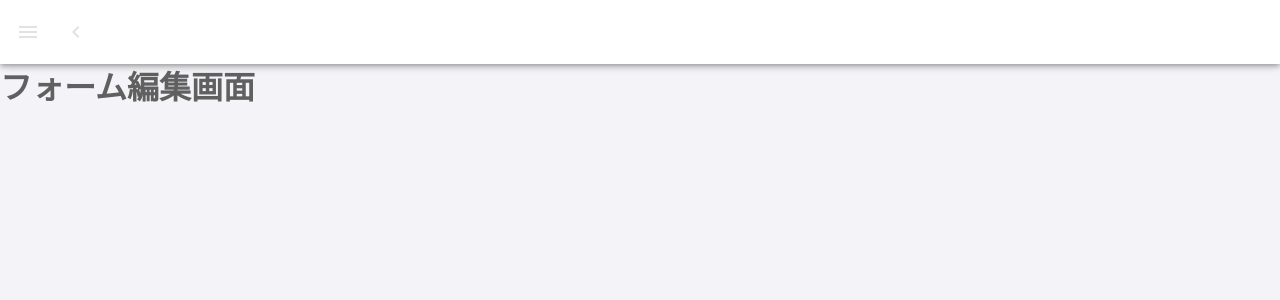
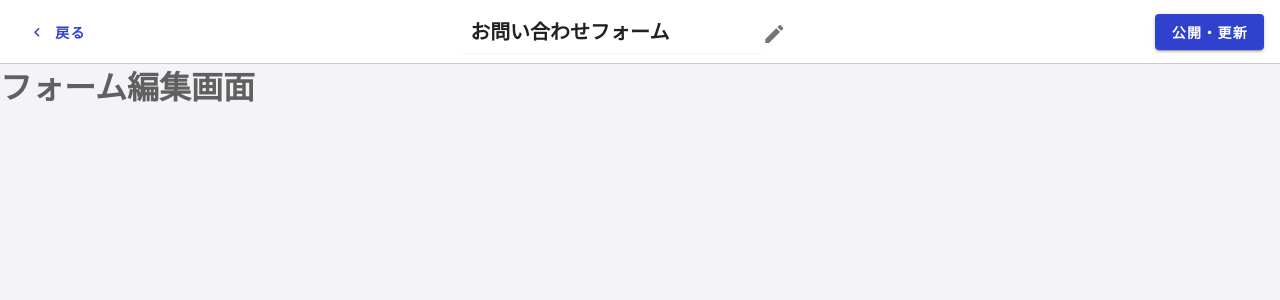
Before and after one commit to riki0808/formmation, a Nuxt app in the folder app/: page /forms/input in a window 1280 px wide. Shown: the top 300 px of the page. Built offline with nearby package versions, Linux system fonts and the light colour scheme.

Commit message:
form_defaultの完成

```diff
--- a/app/assets/common.scss
+++ b/app/assets/common.scss
@@ -1,3 +1,7 @@
 .c-sm-fs {
   font-size: 10px;
 }
+.c-input_border {
+  border-bottom: 1px solid #f4f4f8;
+  padding: 6px 8px;
+}
--- a/app/assets/project.scss
+++ b/app/assets/project.scss
@@ -49,3 +49,15 @@
   margin-top: 50px;
   border-radius: 2px;
 }
+
+
+
+
+
+
+
+
+.p-form_nav-input-text {
+  font-weight: 600;
+  font-size: 20px;
+}
--- a/app/layouts/default.vue
+++ b/app/layouts/default.vue
@@ -27,7 +27,6 @@
       <v-btn icon @click.stop="miniVariant = !miniVariant">
         <v-icon color="#e2e2e2">mdi-{{ `chevron-${miniVariant ? "right" : "left"}` }}</v-icon>
       </v-btn>
-      <v-spacer></v-spacer>
     </v-app-bar>
     <v-main>
 
--- /dev/null
+++ b/app/layouts/form_default.vue
@@ -0,0 +1,60 @@
+<template>
+  <v-app style="background-color: #f4f4f8;">
+
+    <v-app-bar
+     fixed
+     app
+     color="#ffffff"
+     style="box-shadow:none!important; border-bottom:1px solid #c8c8c8"
+    >
+
+      <v-btn
+        tile
+        color="primary"
+        text
+        to="/"
+        class="font-weight-black"
+      >
+        <v-icon left>
+          mdi-chevron-left
+        </v-icon>
+        戻る
+      </v-btn>
+
+      <v-spacer></v-spacer>
+
+      <div>
+        <input class="c-input_border p-form_nav-input-text" type="text" style="width:300px;" value="お問い合わせフォーム">
+        <v-icon left>
+          mdi-pencil
+        </v-icon>
+      </div>
+
+      <v-spacer></v-spacer>
+
+      <div>
+        <v-btn
+          color="primary"
+          class="font-weight-bold"
+        >
+          公開・更新
+        </v-btn>
+      </div>
+
+    </v-app-bar>
+
+    <v-main>
+
+      <Nuxt />
+
+    </v-main>
+
+  </v-app>
+</template>
+
+<script>
+export default {
+  name: "FormDefaultLayout",
+
+};
+</script>
--- a/app/pages/forms/input.vue
+++ b/app/pages/forms/input.vue
@@ -1,3 +1,9 @@
 <template>
   <h1>フォーム編集画面</h1>
 </template>
+
+<script>
+export default {
+  layout: "form_default",
+}
+</script>
--- a/app/pages/forms/setting.vue
+++ /dev/null
@@ -1,3 +0,0 @@
-<template>
-  <h1>その他設定</h1>
-</template>
--- a/app/pages/forms/thanks.vue
+++ /dev/null
@@ -1,3 +0,0 @@
-<template>
-  <h1>サンクスページ編集画面</h1>
-</template>
--- a/app/pages/forms/type.vue
+++ b/app/pages/forms/type.vue
@@ -1,3 +1,3 @@
 <template>
-  <h1>フォーム作成〜テンプレ選択〜</h1>
+  <section></section>
 </template>
--- a/app/pages/forms/workflow.vue
+++ /dev/null
@@ -1,3 +0,0 @@
-<template>
-  <h1>自動化設定</h1>
-</template>
--- a/app/pages/users/index.vue
+++ b/app/pages/users/index.vue
@@ -53,7 +53,7 @@
             <div class="d-flex">
               <v-btn
                 color="main"
-                to="/forms/input"
+                to="/users/edit"
                 nuxt
                 class="mr-3"
                 width="100px"
@@ -62,7 +62,7 @@
               </v-btn>
               <v-btn
                 color="main"
-                to="/forms/workflow"
+                to="/users"
                 nuxt
                 class="mr-3"
                 width="100px"
```
